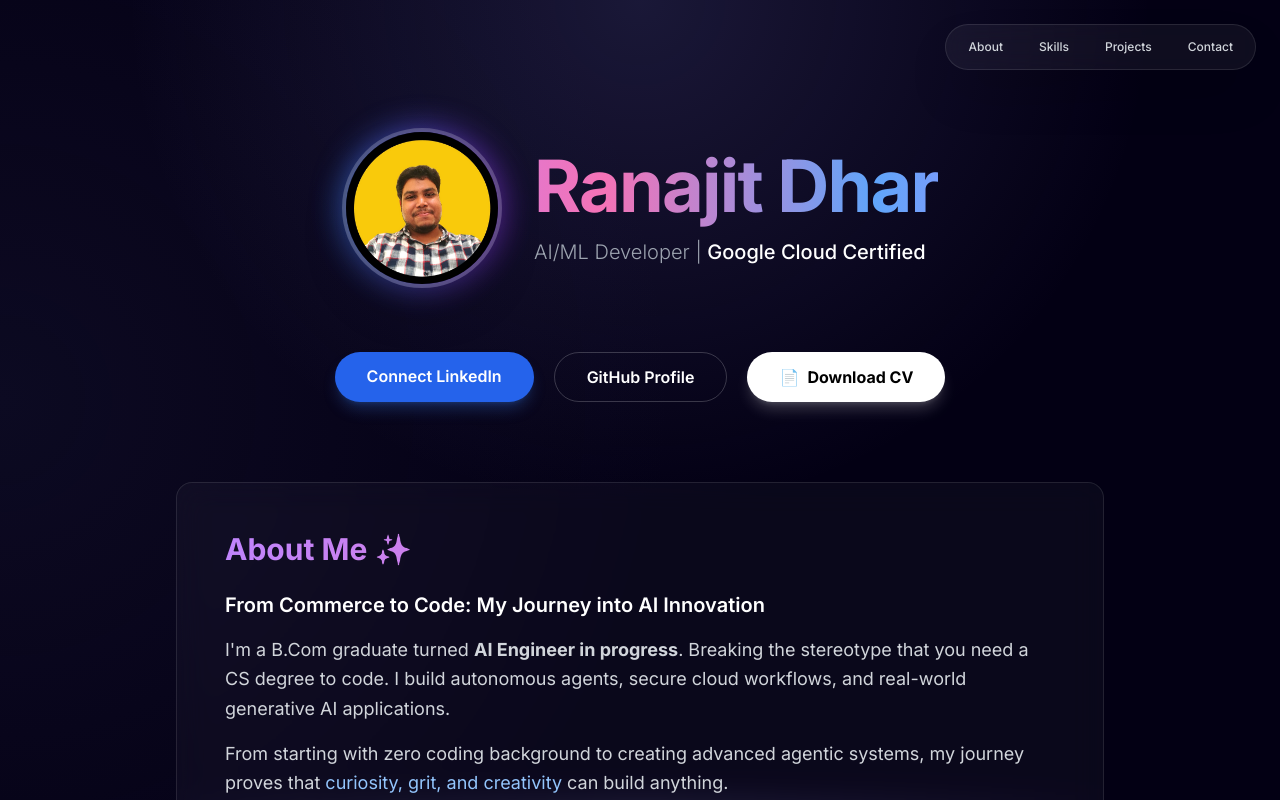
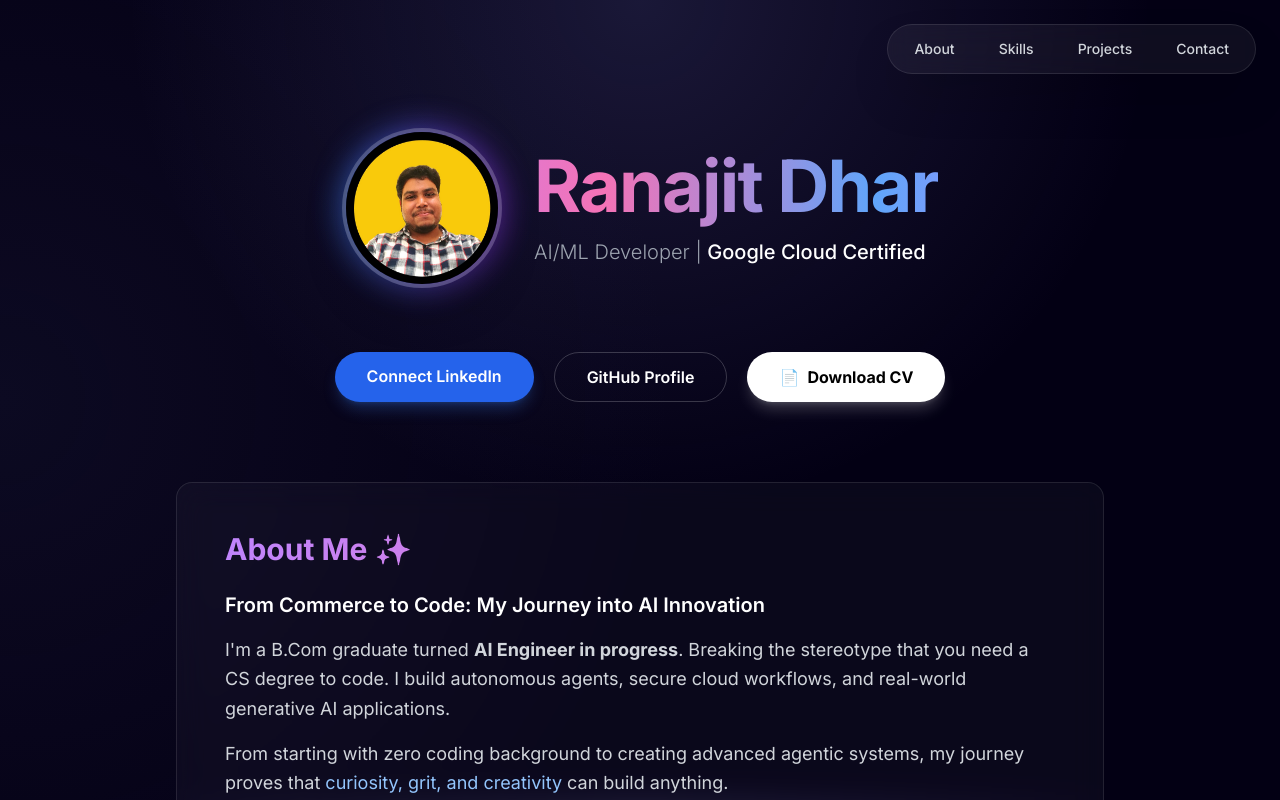
Before and after one commit to ranajitdharpersonal/portfolio, a Next.js app: page / in a window 1280 px wide. Shown: the top 800 px of the page. Built offline with nearby package versions, Linux system fonts and the light colour scheme.

Commit message:
new bento

```diff
--- a/app/page.js
+++ b/app/page.js
@@ -16,7 +16,7 @@ export default function Home() {
             <a
               key={item.name}
               href={item.id}
-              className="px-4 py-2 rounded-full text-xs font-medium text-gray-300 hover:text-white hover:bg-white/10 transition-all duration-300"
+              className="px-5 py-2 rounded-full text-sm font-medium text-gray-300 hover:text-white hover:bg-white/10 transition-all duration-300 hover:scale-105"
             >
               {item.name}
             </a>
```
